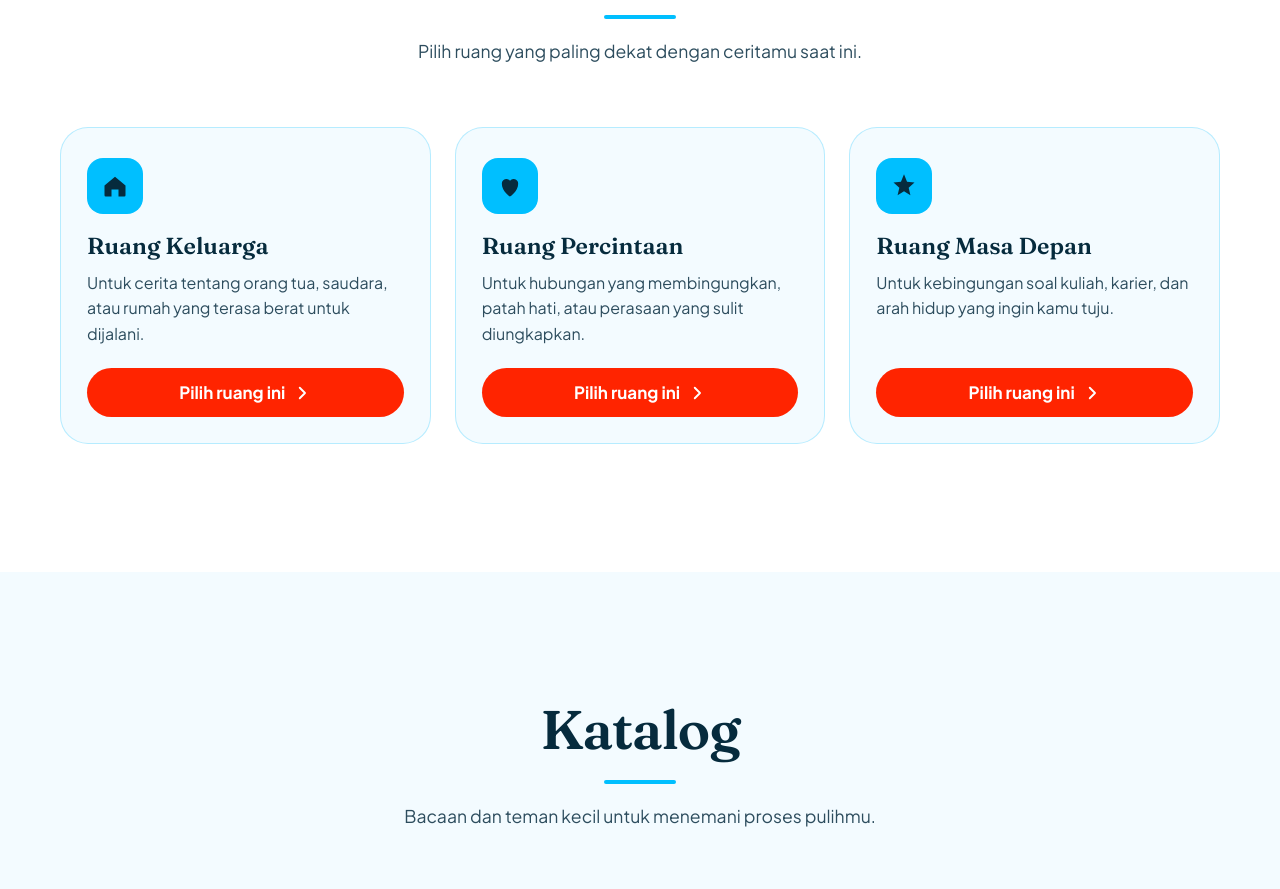
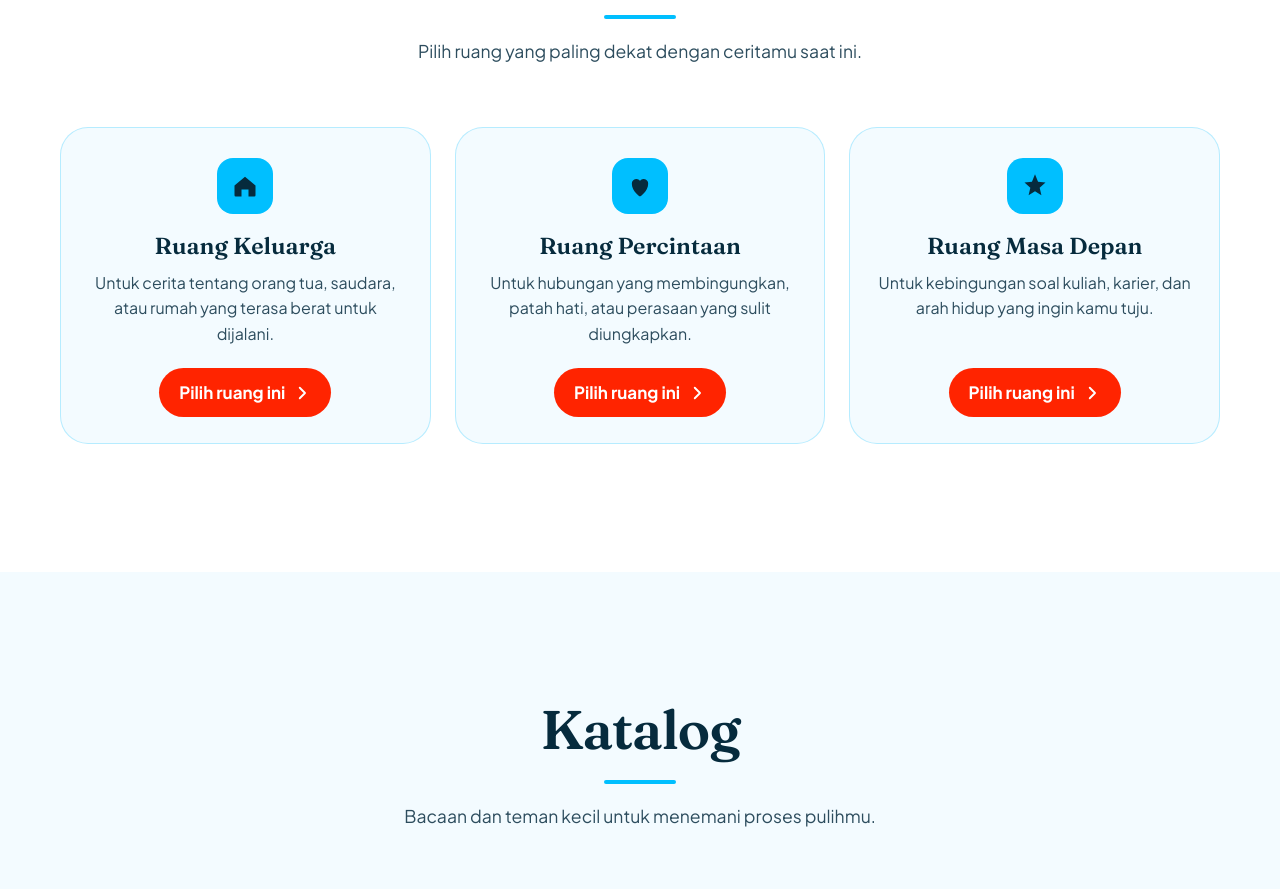
Before and after one commit to farhan-adhimutki/ruangpulih, a plain HTML site: page index.html in a window 1280 px wide. Shown: the part 2945-3834 px from the top of the page. Drawn offline with Linux system fonts and the light colour scheme.

Commit message:
Center justify

```diff
--- a/css/style.css
+++ b/css/style.css
@@ -341,7 +341,7 @@ button { font: inherit; color: inherit; cursor: pointer; }
 .pendampingan { background: var(--white); }
 .ruang { display: grid; grid-template-columns: repeat(3, minmax(0, 1fr)); gap: 24px; }
 .ruang__card {
-  display: flex; flex-direction: column; gap: 10px;
+  display: flex; flex-direction: column; align-items: center; gap: 10px; text-align: center;
   padding: 30px 26px 26px; border-radius: var(--radius-lg);
   background: var(--blue-mist); border: 1px solid rgba(0, 191, 255, .25);
   transition: transform .35s var(--ease-out), box-shadow .35s var(--ease-out), border-color .3s;
```
